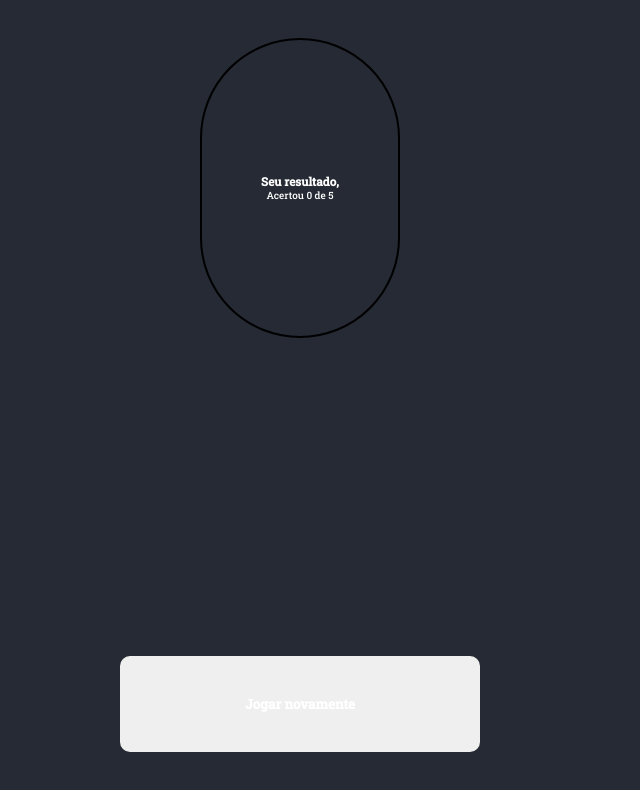
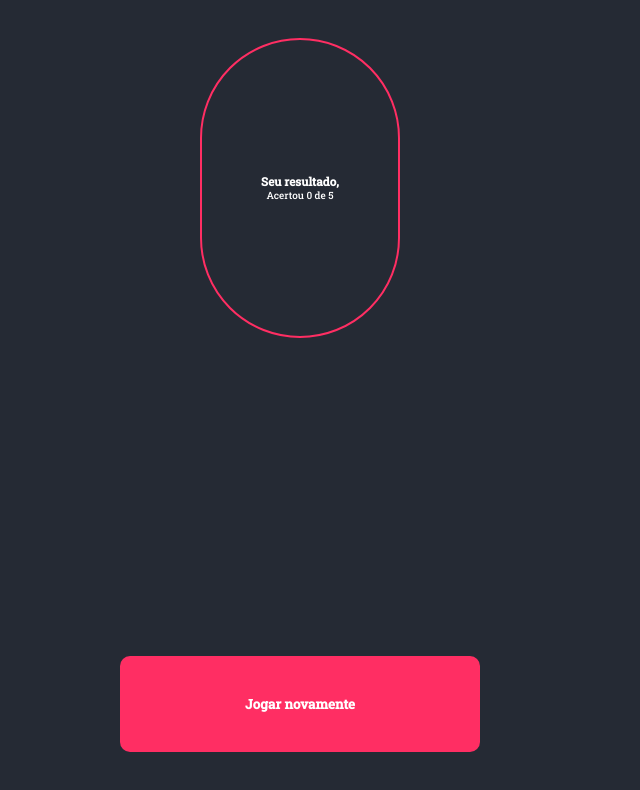
Before and after one commit to brunosmaciel/quiz-app-react-ts, a React (Vite) app: page /game/result in a window 1280 px wide. Shown: the top 790 px of the page, without its empty margins (0-640 px from the left). Built offline with nearby package versions, Linux system fonts and the light colour scheme.

Commit message:
Resolvido erro no retorno no gameComponnent

```diff
--- a/src/components/Game/styled.ts
+++ b/src/components/Game/styled.ts
@@ -41,7 +41,7 @@ export const Answer = styled.label`
   margin: 10px 0;
   width: 90%;
   display: flex;
-  border: 2px solid ${colors.tertiary};
+  border: 2px solid ${colors.third};
   border-radius: 10px;
   padding: 10px;
   align-items: center;
@@ -61,7 +61,7 @@ export const Button = styled.div`
   justify-content: center;
   button {
     text-decoration: none;
-    background-color: ${colors.tertiary};
+    background-color: ${colors.third};
     width: 50%;
     height: 50px;
     color: white;
--- a/src/components/Resultado/styled.ts
+++ b/src/components/Resultado/styled.ts
@@ -9,7 +9,7 @@ export const Container = styled.section`
   flex-direction: column;
 `;
 export const Result = styled.div`
-  border: 2px solid ${colors.tertiary};
+  border: 2px solid ${colors.third};
   width: 200px;
   height: 300px;
   border-radius: 99999px;
@@ -30,7 +30,7 @@ export const Result = styled.div`
 export const Button = styled.button`
   text-decoration: none;
   border: none;
-  background-color: ${colors.tertiary};
+  background-color: ${colors.third};
   width: 60%;
   height: 12%;
   color: white;
```
